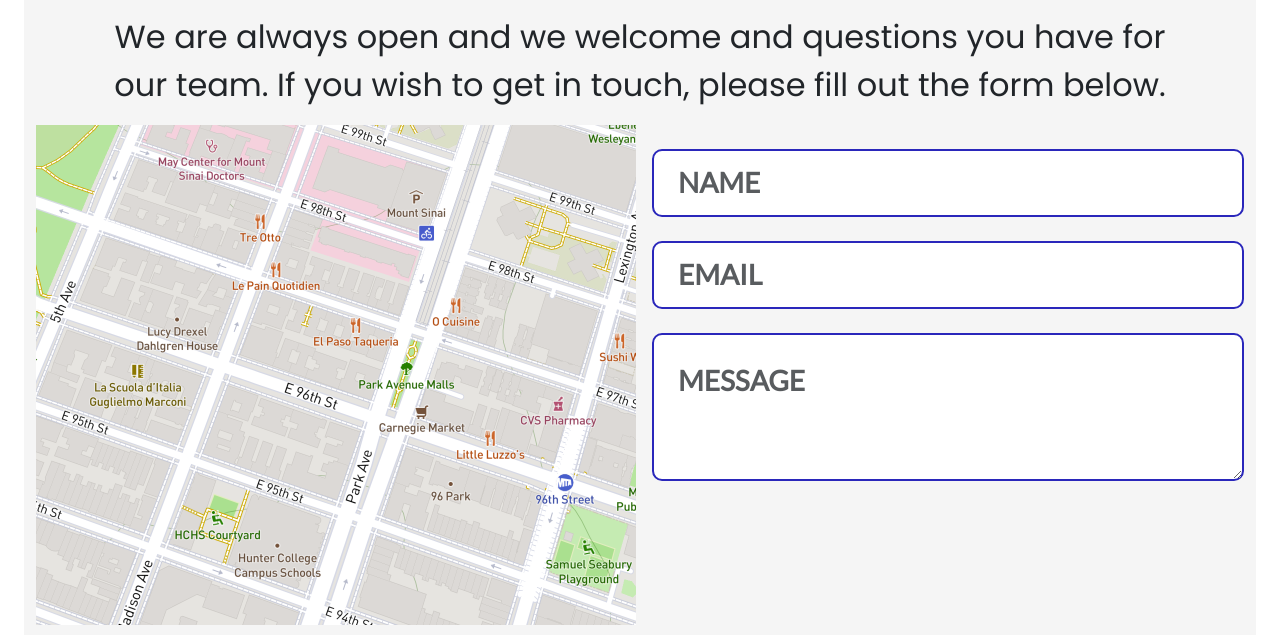
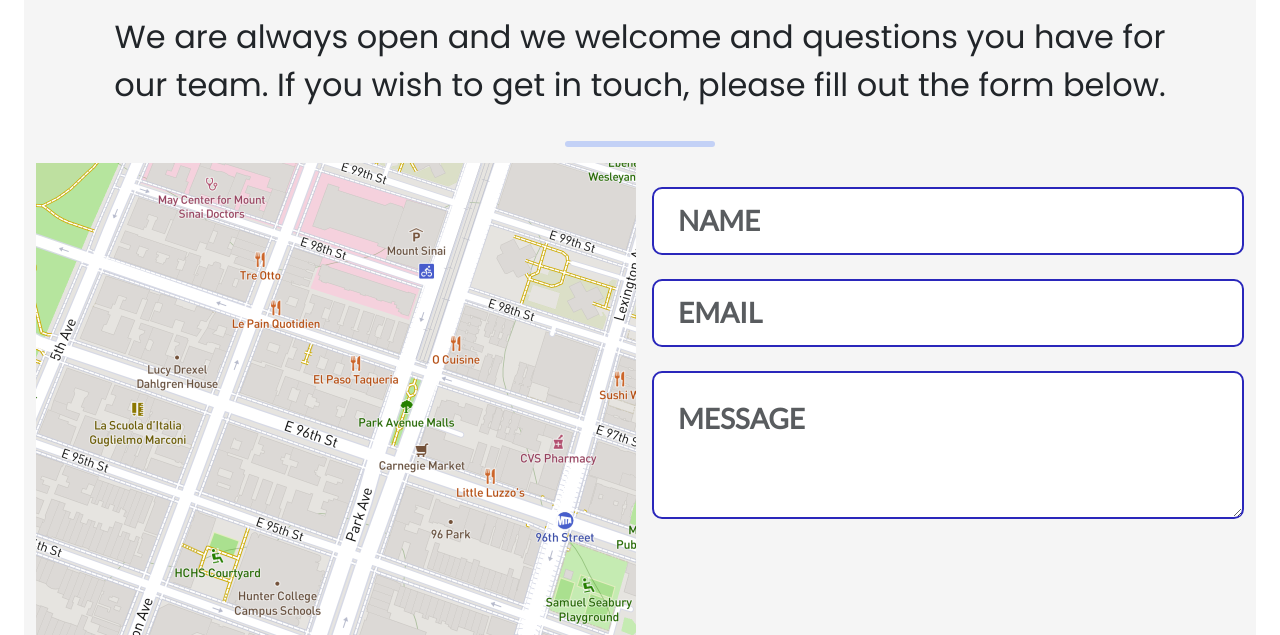
Before and after one commit to SophioMadzgharashvili/HTMLCSS-Bootstrap-challenges-full-landing-page-davaleba-3, a plain HTML site: page index.html in a window 1280 px wide. Shown: the part 4442-5077 px from the top of the page. Drawn offline with nearby package versions, Linux system fonts and the light colour scheme.

Commit message:
Update index.html

```diff
--- a/index.html
+++ b/index.html
@@ -929,6 +929,13 @@
                         our team. If you wish to get in touch, please fill out the form below.
                     </p>
 
+                    <div class="row justify-content-center">
+                        <div class="col-12 d-flex justify-content-center">
+                            <hr style="border-radius: 6px; border: 3px solid; width: 150px; color: rgba(47, 102, 246, 1);">
+                        </div>
+                    </div>
+
+
                     <div class="row">
                         <div class="col-6 lato pb-3" style="font-size: 28px; font-weight: 600;">
                             <img src="Map.png">
```
